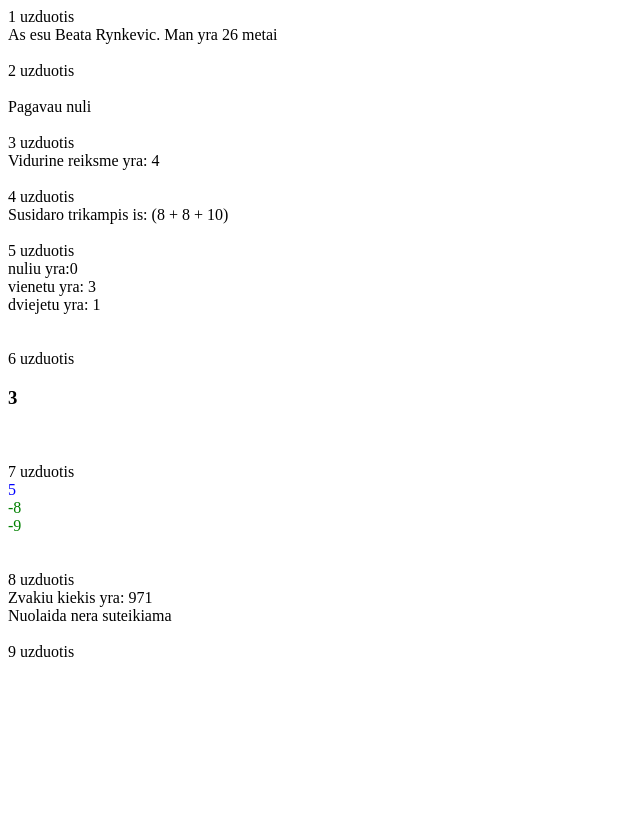
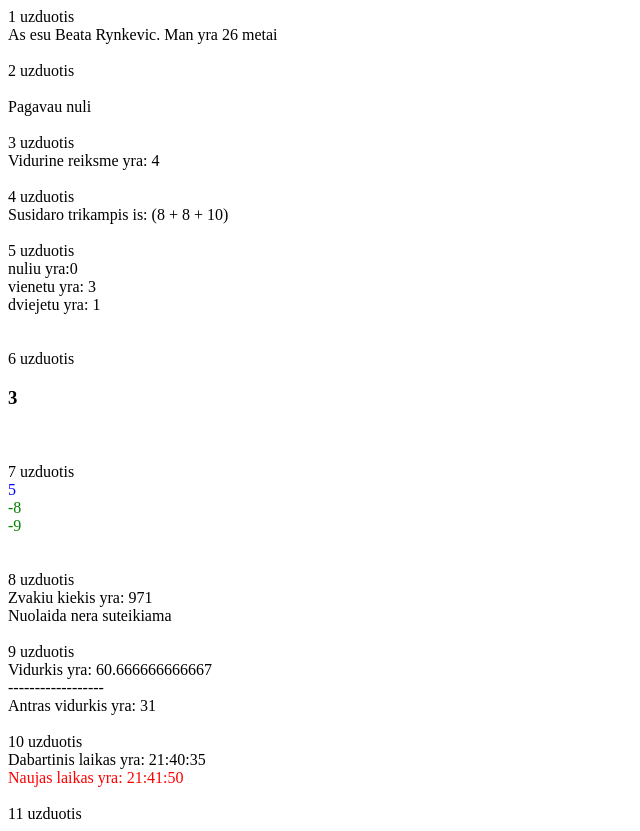
Before and after one commit to beatarynkevic/kintamiejiIrSalygos, a PHP site: page / in a window 1280 px wide. Shown: the whole page, without its empty margins (0-640 px from the left). Before the commit the page ends 657 px from the top, so only its background shows below. Run offline with PHP 8.4, Linux system fonts and the light colour scheme.

Commit message:
Namu darbai

```diff
--- a/index.php
+++ b/index.php
@@ -165,17 +165,84 @@ echo '<br><br>';
 echo '9 uzduotis';
 echo '<br>';
 
+$uno = rand(0, 100);
+$dos = rand(0, 100);
+$tres = rand(0, 100);
+
+$vidurkis = ($uno + $dos + $tres)/3;
+echo "Vidurkis yra: $vidurkis";
+echo '<br>';
+echo '------------------'.'<br>';
+
+$vidurkisSuSalygom = 0;
+if ($uno < 10 || $uno > 90) {
+    $vidurkisSuSalygom += $uno;
+}
+if ($dos < 10 || $dos > 90) {
+    $vidurkisSuSalygom += $dos;
+}
+if ($tres < 10 || $tres > 90) {
+    $vidurkisSuSalygom += $tres;
+}
+
+$vidurkis2 = $vidurkisSuSalygom/3;
+echo "Antras vidurkis yra: ";
+echo round($vidurkis2);
+
+//10 Uzduotis
+echo '<br><br>';
+echo '10 uzduotis';
+echo '<br>';
+
+$valandos = rand(0,24);
+$minutes = rand(0,59);
+$sekundes = rand(0,59);
+
+$valandos = $valandos < 10 ? '0' . $valandos : $valandos;
+$minutes = $minutes < 10 ? '0' . $minutes : $minutes;
+$sekundes = $sekundes < 10 ? '0' . $sekundes : $sekundes;
 
 
+$papildomosSekundes = rand(0, 300);
+echo 'Dabartinis laikas yra: '. $valandos.':'.$minutes.':'.$sekundes;
+echo '<br>';
 
+$hoursAfter = $valandos;
+$minutesAfter = intval($papildomosSekundes/60) + $minutes;
+$secondsAfter = ($papildomosSekundes % 60) + $second;
 
+if($secondsAfter >= 60) {
+    $minutesAfter++;
+    $secondsAfter = ($secondsAfter % 60);
+}
+if($minutesAfter >= 60) {
+    $hoursAfter++;
+    $minutesAfter = ($minutesAfter % 60);
+    $secondsAfter = ($secondsAfter % 60);
+}
+if ($hoursAfter >= 24) {
+    $hoursAfter = ($hoursAfter % 24);
+    $minutesAfter = ($minutesAfter % 60);
+    $secondsAfter = ($secondsAfter % 60);
+}
 
+$hoursAfter = $hoursAfter < 10 ? '0' . $hoursAfter : $hoursAfter;
+$minutesAfter = $minutesAfter < 10 ? '0' . $minutesAfter : $minutesAfter;
+$secondsAfter = $secondsAfter < 10 ? '0' . $secondsAfter : $secondsAfter;
 
+echo '<span style =" color:red;">Naujas laikas yra: '.$hoursAfter.':'.$minutesAfter.':'.$secondsAfter.'</span>';
 
+//11 Uzduotis
+echo '<br><br>';
+echo '11 uzduotis';
+echo '<br>';
 
-
-
-
+$rand1 = rand(1000, 9999);
+$rand2 = rand(1000, 9999);
+$rand3 = rand(1000, 9999);
+$rand4 = rand(1000, 9999);
+$rand5 = rand(1000, 9999);
+$rand6 = rand(1000, 9999);
 
 
 
```
